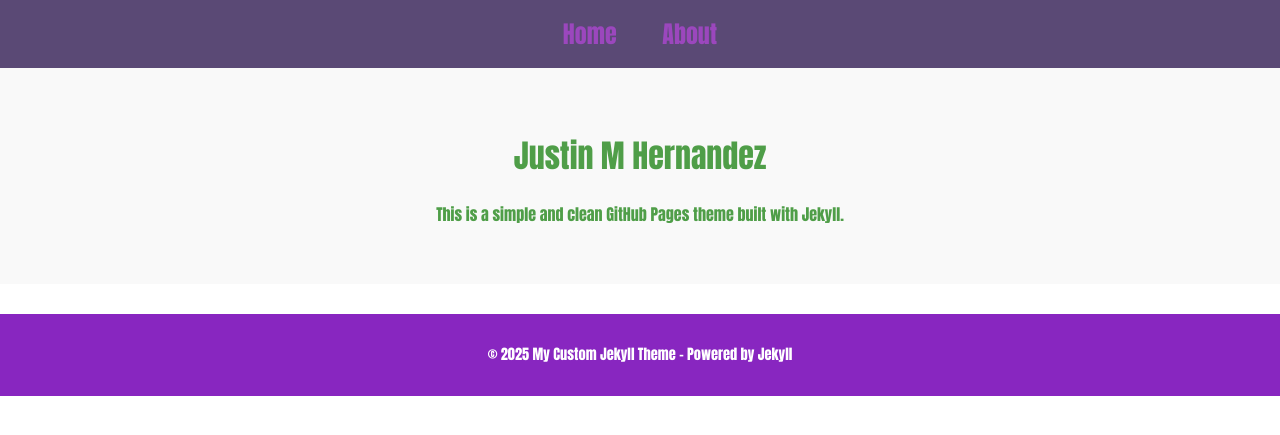
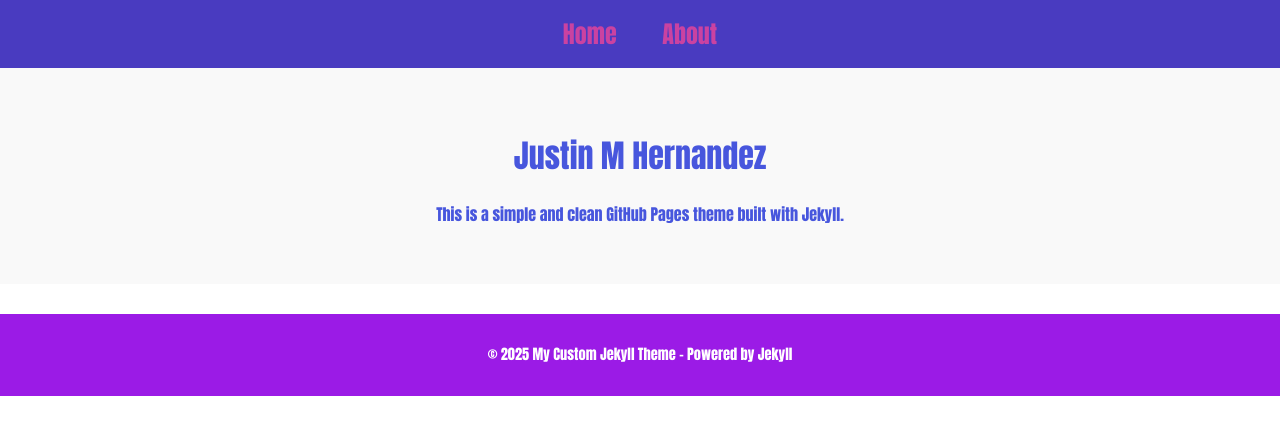
Before and after one commit to Jher873/Jher873.github.io, a Jekyll site: the page built from index.md, in a window 1280 px wide. Shown: the top 435 px of the page. Built offline with Jekyll 4.4.1, drawn with Linux system fonts in a browser that asks for light colours.

Commit message:
Update style.css

```diff
--- a/assets/css/style.css
+++ b/assets/css/style.css
@@ -1,7 +1,7 @@
 /* Body styling */
 body {
-    color: rgb(79, 158, 72); /* Greenish color for text */
-    font-family: Impact, Haettenschweiler, 'Arial Narrow Bold', sans-serif;
+    color: rgb(71, 86, 221); /* Greenish color for text */
+    font-family: Impact, Haettenschweiler, 'Arial Narrow Bold', 'Franklin Gothic Medium', 'Arial Narrow', Arial, sans-serif;
     margin: 0;
     padding: 0;
     text-align: center;
@@ -11,7 +11,7 @@ body {
 
 /* Header styling */
 header {
-    background: #5a4975; /* Soft purple background */
+    background: #493bc0; /* Soft purple background */
     padding: 15px; /* Increased padding for better spacing */
     color: white; /* White text for header */
     font-size: 1.5em; /* Larger text for header */
@@ -31,7 +31,7 @@ nav ul li {
 }
 
 nav ul li a {
-    color: rgb(155, 71, 189); /* Purple color for links */
+    color: rgb(202, 66, 161); /* Purple color for links */
     text-decoration: none;
     font-weight: bold;
     transition: color 0.3s ease; /* Smooth color transition */
@@ -51,7 +51,7 @@ main {
 /* Footer styling */
 footer {
     margin-top: 30px; /* Added more space above footer */
-    background: #8826c0; /* Purple background */
+    background: #9b1be6; /* Purple background */
     padding: 15px; /* More padding for better spacing */
     color: white; /* White text in footer */
     font-size: 0.9em; /* Slightly smaller text */
```
